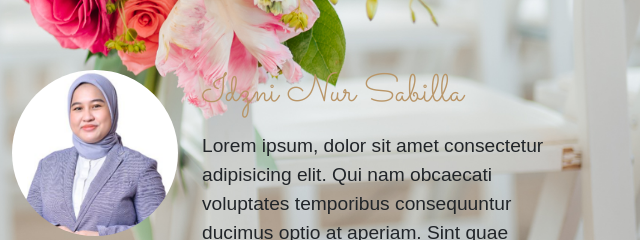
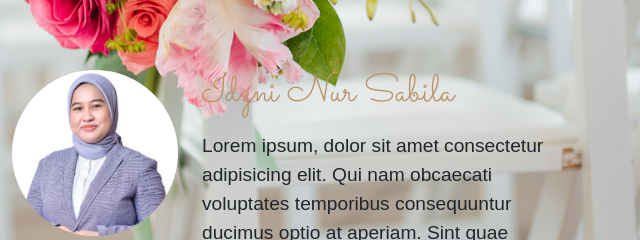
Before and after one commit to AfaCodea/Wedding-Abell, a plain HTML site: page index.html in a window 1280 px wide. Shown: the part 1294-1534 px from the top of the page, 640-1280 px from the left. Drawn offline with nearby package versions, Linux system fonts and the light colour scheme.

Commit message:
Update index.html

```diff
--- a/index.html
+++ b/index.html
@@ -95,7 +95,7 @@
                             <img src="img/Bella-1.png" alt="Idzni Nur Sabilla" class="img-responsive rounded-circle">
                         </div>
                         <div class="col-8">
-                            <h3>Idzni Nur Sabilla</h3>
+                            <h3>Idzni Nur Sabila</h3>
                             <p>Lorem ipsum, dolor sit amet consectetur adipisicing elit.
                                 Qui nam obcaecati voluptates temporibus consequuntur ducimus optio at aperiam.
                                 Sint quae voluptates adipisci impedit sunt, aspernatur excepturi inventore distinctio
```
